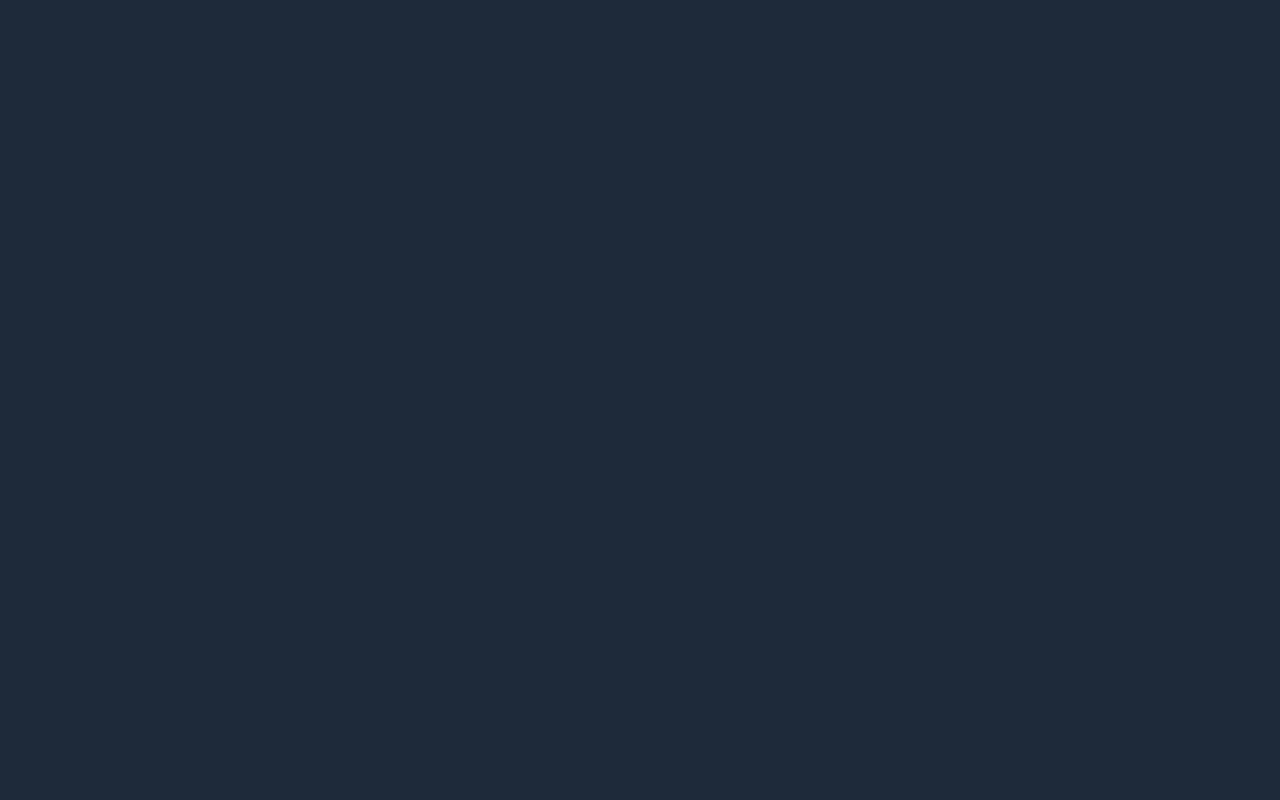
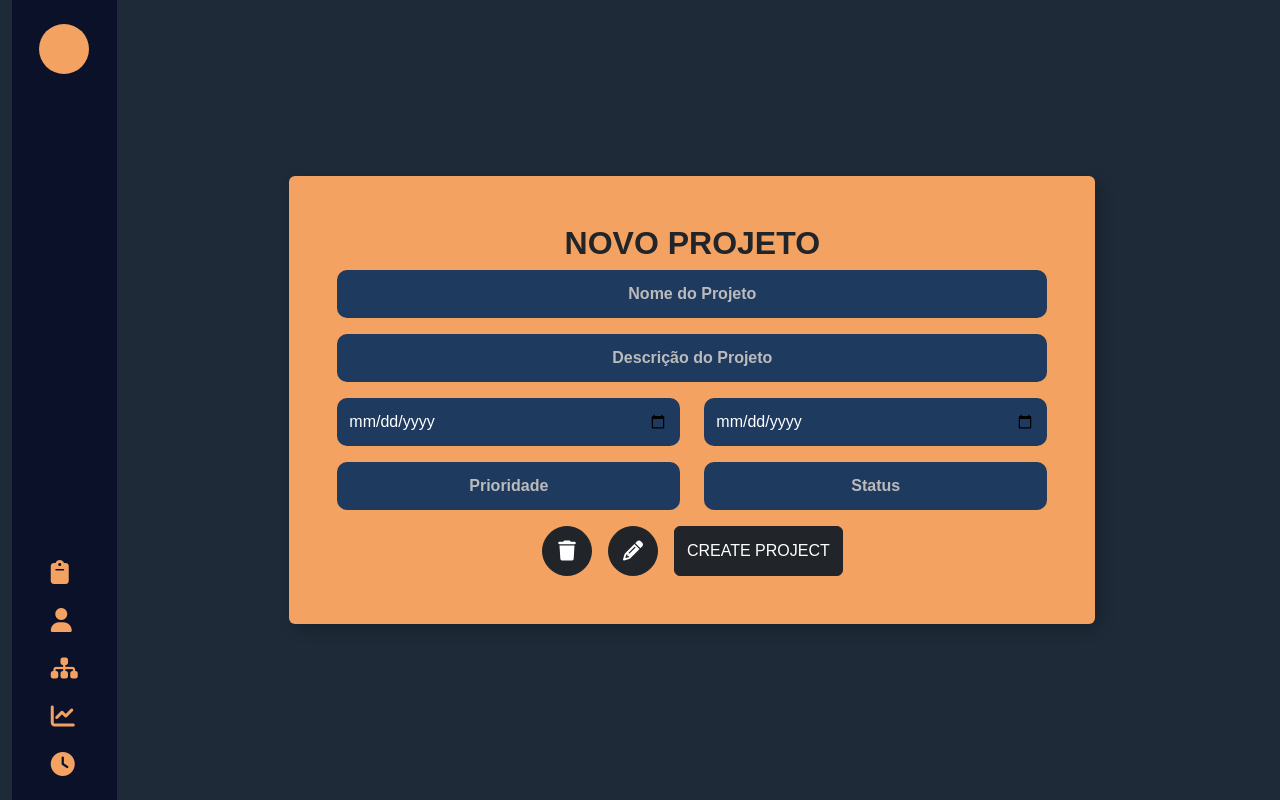
Before and after one commit to JoaoVictorBES/dot-hours-ui, an Angular app: page /cadastro-projeto in a window 1280 px wide. Before the commit this address led to /. Built offline with nearby package versions, Linux system fonts and the light colour scheme.

Commit message:
feat: Implementando componente de cadastro de projeto e desenvolvendo o desing

```diff
--- /dev/null
+++ b/src/app/Components/dashboard/layout/cadastro-projeto/cadastro-projeto.component.html
@@ -0,0 +1,50 @@
+
+<div class="container-fluid vh-100 d-flex">
+    <!-- Sidebar -->
+    <div class="sidebar d-flex flex-column align-items-center justify-content-between col-lg-1 py-4">
+        <div class="circle"></div>
+        <div class="icons d-flex flex-column gap-4">
+            <i class="fa-solid fa-clipboard"></i>
+            <i class="fa-solid fa-user"></i>
+            <i class="fa-solid fa-sitemap" onclick=""></i>
+            <i class="fa-solid fa-chart-line"></i>
+            <i class="fa-solid fa-clock"></i>
+        </div>
+    </div>
+
+    <!-- Formulário -->
+    <div class="main-content col-lg-11 d-flex align-items-center justify-content-center">
+        <div class="form-container p-5 rounded">
+            <h2 class="text-center fw-bold">NOVO PROJETO</h2>
+            <form>
+                <div class="mb-3">
+                    <input type="text" class="form-control input-custom" placeholder="Nome do Projeto">
+                </div>
+                <div class="mb-3">
+                    <input type="text" class="form-control input-custom" placeholder="Descrição do Projeto">
+                </div>
+                <div class="row">
+                    <div class="col-lg-6 mb-3">
+                        <input type="date" class="form-control input-custom" placeholder="Data de Criação">
+                    </div>
+                    <div class="col-lg-6 mb-3">
+                        <input type="date" class="form-control input-custom" placeholder="Data da Previsão de Término">
+                    </div>
+                </div>
+                <div class="row">
+                    <div class="col-lg-6 mb-3">
+                        <input type="text" class="form-control input-custom" placeholder="Prioridade">
+                    </div>
+                    <div class="col-lg-6 mb-3">
+                        <input type="text" class="form-control input-custom" placeholder="Status">
+                    </div>
+                </div>
+                <div class="d-flex justify-content-center gap-3">
+                    <button type="button" class="btn btn-dark btn-icon"><i class="fa-solid fa-trash"></i></button>
+                    <button type="button" class="btn btn-dark btn-icon"><i class="fa-solid fa-pencil"></i></button>
+                    <button type="submit" class="btn btn-dark">CREATE PROJECT</button>
+                </div>
+            </form>
+        </div>
+    </div>
+</div>
--- /dev/null
+++ b/src/app/Components/dashboard/layout/cadastro-projeto/cadastro-projeto.component.scss
@@ -0,0 +1,55 @@
+.sidebar {
+    background-color: #0a1128;
+    color: #f4a261;
+}
+
+.sidebar .circle {
+    width: 50px;
+    height: 50px;
+    background-color: #f4a261;
+    border-radius: 50%;
+}
+
+.sidebar .icons i {
+    font-size: 24px;
+    color: #f4a261;
+    cursor: pointer;
+}
+
+.main-content {
+    display: flex;
+    align-items: center;
+    justify-content: center;
+}
+
+.form-container {
+    background-color: #f4a261;
+    width: 70%;
+    padding: 30px;
+    border-radius: 15px;
+    box-shadow: 5px 5px 15px rgba(0, 0, 0, 0.2);
+}
+
+.input-custom {
+    background-color: #1e3a5f;
+    border: none;
+    color: white;
+    padding: 12px;
+    border-radius: 10px;
+}
+
+.input-custom::placeholder {
+    color: #bbb;
+    text-align: center;
+    font-weight: bold;
+}
+
+.btn-icon {
+    width: 50px;
+    height: 50px;
+    display: flex;
+    align-items: center;
+    justify-content: center;
+    font-size: 20px;
+    border-radius: 50%;
+}
--- a/src/app/app.routes.ts
+++ b/src/app/app.routes.ts
@@ -2,6 +2,7 @@ import { Routes } from '@angular/router';
 import { LoginComponent } from './Auth/login/login.component';
 import { DashboardComponent } from './Components/dashboard/dashboard.component';
 import { CadastroUsuarioComponent } from './Components/dashboard/layout/cadastro-usuario/cadastro-usuario.component';
+import { CadastroProjetoComponent } from './Components/dashboard/layout/cadastro-projeto/cadastro-projeto.component';
 
 export const routes: Routes = [
 
@@ -11,6 +12,8 @@ export const routes: Routes = [
 
     {path: 'dashboard-admin', component: DashboardComponent},
 
-    {path: 'cadastro-usuario', component: CadastroUsuarioComponent}
+    {path: 'cadastro-usuario', component: CadastroUsuarioComponent},
+
+    {path: 'cadastro-projeto', component: CadastroProjetoComponent}
 
 ];
```
Also changed, not shown: src/app/Components/dashboard/layout/cadastro-projeto/cadastro-projeto.component.ts (added, +12 -0 lines), 1 other file (tests, documents, lock files or other folders).
